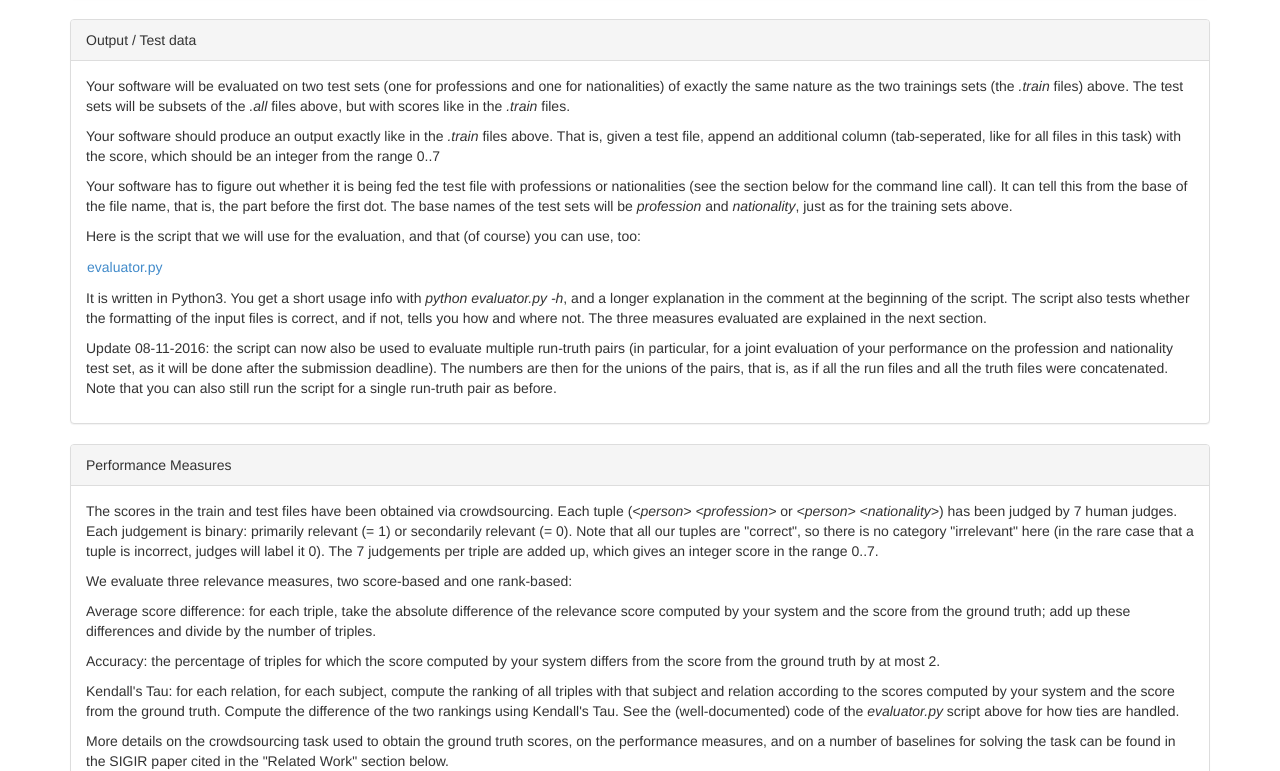
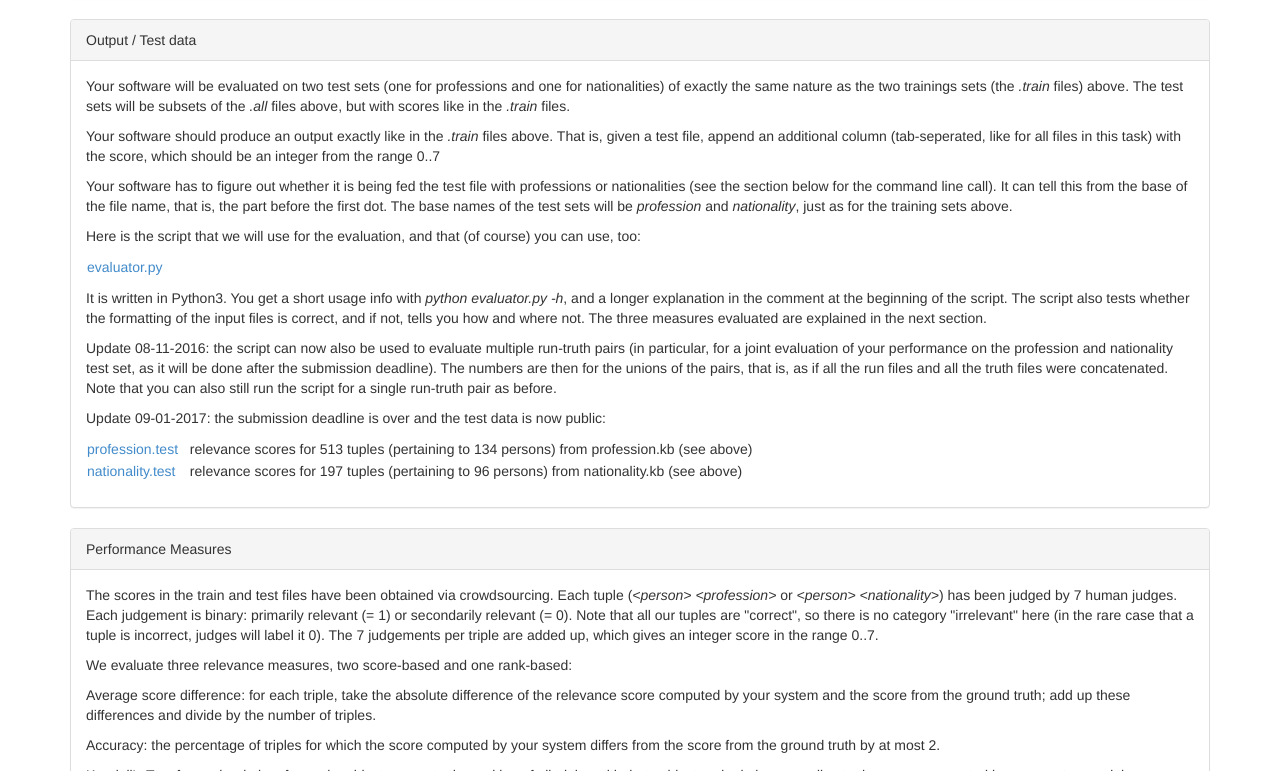
Before and after one commit to wsdm-cup-2017/wsdm-cup-2017.github.io, a website: page triple-scoring.html in a window 1280 px wide. Shown: the part 1627-2398 px from the top of the page. Drawn offline with Linux system fonts and the light colour scheme.

Commit message:
Added test datasets.

```diff
--- a/triple-scoring.html
+++ b/triple-scoring.html
@@ -79,10 +79,13 @@
         <i>rank</i> these entities. A basic ingredient in such a ranking are
         relevance scores for individual triples.
 
-        <p style="color:darkred">Page last updated on 24-10-2016 (more information about the
+        <!-- <p style="color:darkred">Page last updated on 24-10-2016 (more information about the
           calling conventions for your software + added evaluator script and
-          explanations).</p>
-        </p>
+          explanations).</p> -->
+
+        <p style="color:darkred">Page last updated on 09-01-2017: the submission
+        deadline is over and the test data is now available for download, see
+        section "Output / Test data" below.</p>
       </div>
 
       <div class="panel panel-default">
@@ -241,6 +244,18 @@
           unions of the pairs, that is, as if all the run files and all the
           truth files were concatenated. Note that you can also still run
           the script for a single run-truth pair as before.</p>
+
+          <p>Update 09-01-2017: the submission deadline is over and the test
+          data is now public:</p>
+
+          <p><table>
+            <tr><td><a href="http://broccoli.cs.uni-freiburg.de/wsdm-cup-2017/profession.test">profession.test</a></td>
+                <td>&nbsp;&nbsp;</td><td>relevance scores for 513 tuples
+                  (pertaining to 134 persons) from profession.kb (see above)</td></tr>
+            <tr><td><a href="http://broccoli.cs.uni-freiburg.de/wsdm-cup-2017/nationality.test">nationality.test</a></td>
+                <td>&nbsp;&nbsp;</td><td>relevance scores for 197 tuples
+                  (pertaining to 96 persons) from nationality.kb (see above)</td></tr>
+          </table></p>
         </div>
       </div>
 
```
